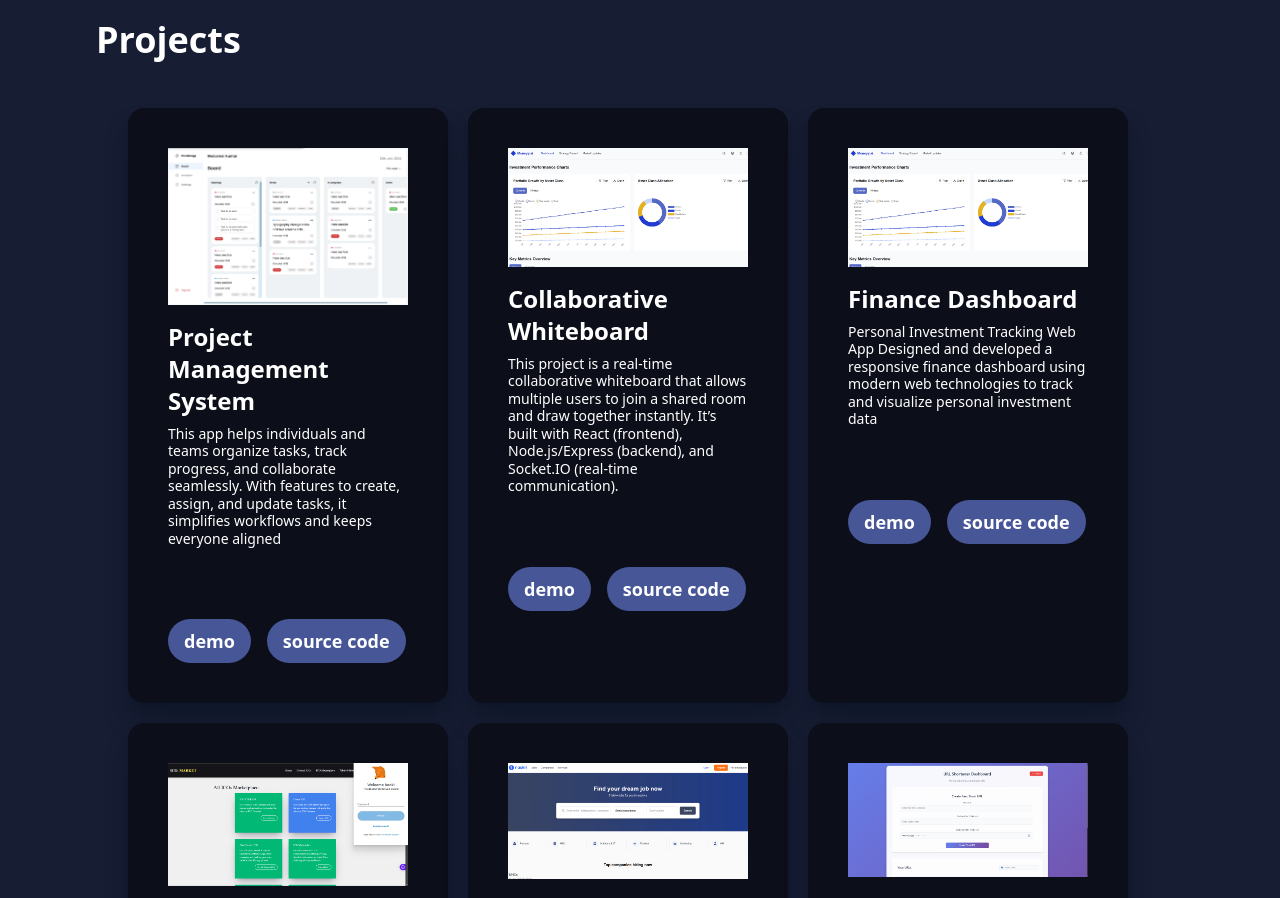
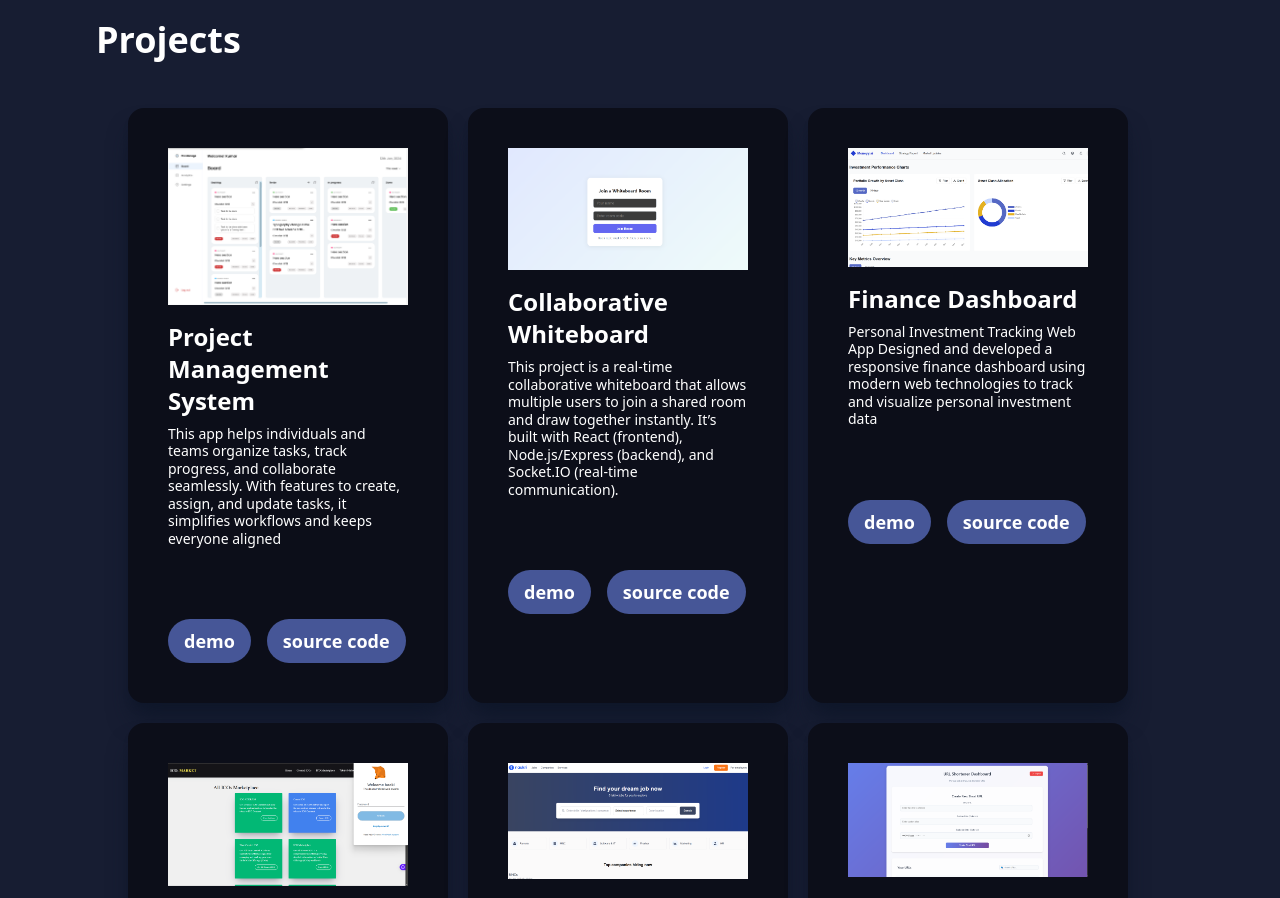
Before and after one commit to raunak123455/portfolioo, a React (Vite) app: page / in a window 1280 px wide. Shown: the part 2480-3378 px from the top of the page. Built offline with nearby package versions, Linux system fonts and the light colour scheme.

Commit message:
Update Projects.jsx

```diff
--- a/src/Components/Projects/Projects.jsx
+++ b/src/Components/Projects/Projects.jsx
@@ -5,6 +5,9 @@ import pj2 from "./image.png";
 import pj3 from "./defi.png";
 import pj4 from "./url sh.png";
 import pj5 from "./Job.png";
+import pj6 from "./board.png";
+
+
 
 
 
@@ -25,7 +28,7 @@ const Projects = () => {
           main="This project is a real-time collaborative whiteboard that allows multiple users to join a shared room and draw together instantly. It’s built with React (frontend), Node.js/Express (backend), and Socket.IO (real-time communication)."
           demo="https://whitboarrd-wcqr.vercel.app/"
           source="https://github.com/raunak123455/Collaborative-Whiteboard-draw-"
-          img={pj2}
+          img={pj6}
         />
 
          <ProjectCard
```
